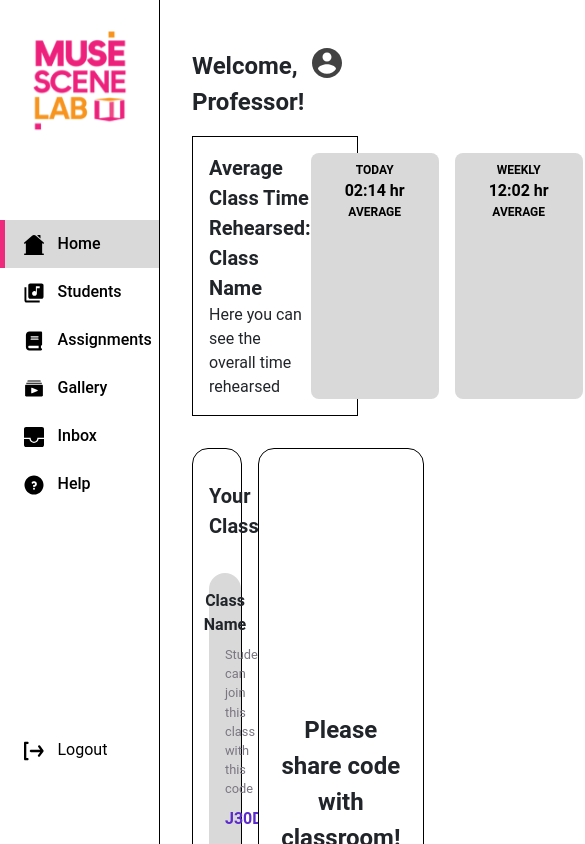
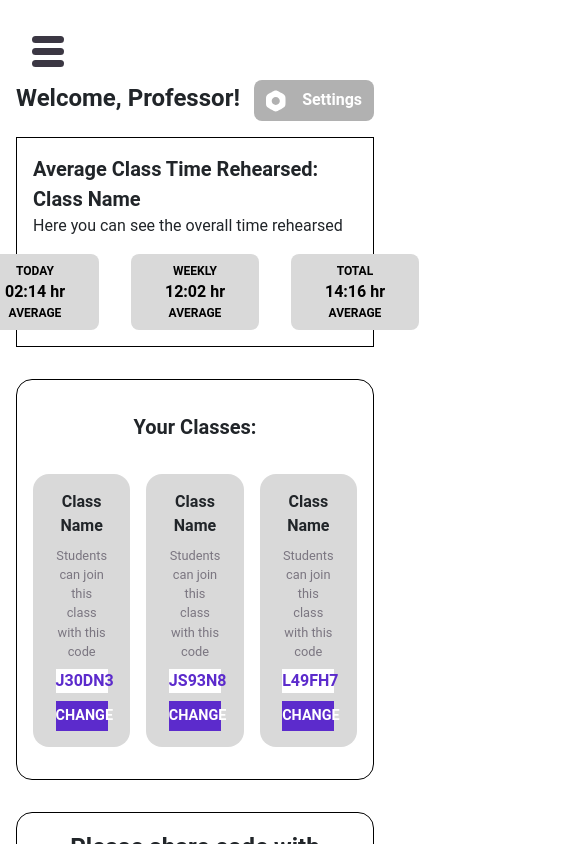
Before and after one commit to MuseSceneLab/MSL.RMIT, a React (Create React App) app in the folder student-side-web/: page /home in a window 390 px wide. Shown: the top 844 px of the page, 585 px wide, since content can reach past the window. Built offline with nearby package versions, Linux system fonts and the light colour scheme.

Commit message:
responsive nav bar is working

```diff
--- a/student-side-web/src/components/LogoutButton.js
+++ b/student-side-web/src/components/LogoutButton.js
@@ -1,10 +1,17 @@
-import React from 'react';
+import React, { useEffect } from 'react';
 import { LogOutIcon } from '../assets/Icons.js';
 
-const LogoutButton = () => {
+const LogoutButton = (props) => {
+
+    // Get logout button hidden state
+    const logoutButtonHidden = props.logoutButtonHidden;
+
+    // useEffect for updating logout button hidden state
+    useEffect(() => {}, [logoutButtonHidden]);
+
     return (
     <>
-        <a className='logout-button' href='/user-selection'>
+        <a className={logoutButtonHidden ? 'logout-button logout-button-show' : 'logout-button logout-button-hide'} href='/user-selection'>
             <LogOutIcon />
             Logout
         </a>
--- a/student-side-web/src/components/NavBar.js
+++ b/student-side-web/src/components/NavBar.js
@@ -1,4 +1,4 @@
-import React, { useEffect } from 'react';
+import React, { useEffect, useState } from 'react';
 import { HomeIcon, StudioIcon, InboxIcon, LibraryIcon, MSLLogo, FAQIcon, StudentsIcon, GalleryIcon, AssignmentsIcon } from '../assets/Icons.js';
 import LogoutButton from './LogoutButton.js';
 
@@ -6,13 +6,43 @@ const NavBar = () => {
 
     // Get current url location
     const location = window.location.pathname;
+    const screenWidth = window.innerWidth;
 
     // Get user role ()
     // REPLACE THIS WITH DATABASE DETAILS
     const userRole = localStorage.getItem('userRole');
 
+    // function for toggling navbar
+    const [navBarExpanded, setNavBarExpanded] = useState(true);
+
+    {/* toggleNavBar()
+      * expand/collapse navbar
+      * @param none
+      * @return none
+      * @precondition none
+      * @postcondition navbar is expanded/collapsed
+    */}
+    const toggleNavBar = () => {
+        setNavBarExpanded(!navBarExpanded);
+        if (!navBarExpanded) {
+            document.getElementsByClassName('nav-bar')[0].classList.add('nav-bar-hide');
+            document.getElementsByClassName('nav-bar-logo')[0].classList.add('nav-bar-logo-hide');
+            document.getElementsByClassName('nav-bar')[0].classList.remove('nav-bar-show');
+            document.getElementsByClassName('nav-bar-logo')[0].classList.remove('nav-bar-logo-show');
+            document.getElementsByClassName('hamburger')[0].classList.remove('hamburger-expanded');
+            document.getElementsByClassName('hamburger-container')[0].classList.remove('hamburger-container-expanded');
+        } else {
+            document.getElementsByClassName('nav-bar')[0].classList.remove('nav-bar-hide');
+            document.getElementsByClassName('nav-bar-logo')[0].classList.remove('nav-bar-logo-hide');
+            document.getElementsByClassName('nav-bar')[0].classList.add('nav-bar-show');
+            document.getElementsByClassName('nav-bar-logo')[0].classList.add('nav-bar-logo-show');
+            document.getElementsByClassName('hamburger')[0].classList.add('hamburger-expanded');
+            document.getElementsByClassName('hamburger-container')[0].classList.add('hamburger-container-expanded');
+        }
+    }
+
     // useEffect for updating location
-    useEffect(() => {}, [location]);
+    useEffect(() => {}, [location, navBarExpanded]);
 
     return ( userRole === 'student' ?
     // student navbar
@@ -52,9 +82,12 @@ const NavBar = () => {
     :
     // teacher navbar
     <>
-        <img src={MSLLogo} alt='Muse Scene Lab Logo' className='nav-bar-logo' />
+        <img src={MSLLogo} alt='Muse Scene Lab Logo' className='nav-bar-logo nav-bar-logo-hide' />
+        <div className='hamburger-container' onClick={toggleNavBar}>
+            <div className={screenWidth > 1000 ? "d-none" : "hamburger"}></div>
+        </div>
 
-        <div className='nav-bar d-flex flex-column'>
+        <div className='nav-bar nav-bar-hide d-flex flex-column'>
             <a className={location === '/home' ? 'nav-bar-item item-selected' : 'nav-bar-item'} href='/home'>
                 <HomeIcon />
                 Home
@@ -86,7 +119,7 @@ const NavBar = () => {
             </a>
         </div>
 
-        <LogoutButton />
+        <LogoutButton logoutButtonHidden={navBarExpanded ? false : true} />
     </>
     );
 }
--- a/student-side-web/src/index.css
+++ b/student-side-web/src/index.css
@@ -1118,3 +1118,317 @@ summary::-webkit-details-marker {display: none; }
 .expanded-content.active {
     display: block; /* Display when expanded */
 }
+
+/* Responsiveness */
+
+@media screen and (max-width: 1000px) {
+
+  /* Nav Bar */
+
+  .hamburger-container {
+    display: block;
+    cursor: pointer;
+    position: fixed;
+    top: 1.75rem;
+    left: 1.75rem;
+    z-index: 99999;
+    width: 2.5rem;
+    height: 3rem;
+    background-color: transparent;
+    border-radius: 1rem;
+    transition: transform 0.5s;
+  }
+
+  .hamburger-container-expanded {
+    display: block;
+    cursor: pointer;
+    position: fixed;
+    top: 0rem;
+    left: .5rem;
+    z-index: 99999;
+    width: 2.75rem;
+    height: 3rem;
+    background-color: transparent;
+    border-radius: 1rem;
+    transition: transform 0.5s;
+  }
+
+  .hamburger {
+    display: block;
+    cursor: pointer;
+    position: fixed;
+    top: 3rem;
+    left: 2rem;
+    z-index: 999;
+    width: 2rem;
+    height: 7px;
+    background-color: var(--colour-purple-grey);
+    border-radius: 1rem;
+    transition: transform 0.5s;
+  }
+
+  .hamburger::before {
+    content: '';
+    position: absolute;
+    width: 2rem;
+    height: 7px;
+    background-color: var(--colour-purple-grey);
+    border-radius: 1rem;
+    top: -0.75rem;
+    left: 0;
+    transition: transform 0.5s;
+  }
+
+  .hamburger::after {
+    content: '';
+    position: absolute;
+    width: 2rem;
+    height: 7px;
+    background-color: var(--colour-purple-grey);
+    border-radius: 1rem;
+    top: 0.75rem;
+    left: 0;
+    transition: transform 0.5s;
+  }
+
+  .hamburger-expanded {
+    display: block;
+    cursor: pointer;
+    position: fixed;
+    top: 3rem;
+    left: 2rem;
+    z-index: 999;
+    width: 2rem;
+    height: 7px;
+    background-color: transparent;
+    border-radius: 1rem;
+    transition: transform 0.5s;
+  }
+
+  .hamburger-expanded::after {
+    content: '';
+    position: absolute;
+    width: 2rem;
+    height: 7px;
+    background-color: var(--colour-purple-grey);
+    border-radius: 1rem;
+    top: 0.75rem;
+    left: 0;
+    transform: rotate(45deg) translate(-42px, -17px);
+    transition: transform 0.5s;
+  }
+
+  .hamburger-expanded::before {
+    content: '';
+    position: absolute;
+    width: 2rem;
+    height: 7px;
+    background-color: var(--colour-purple-grey);
+    border-radius: 1rem;
+    top: -0.75rem;
+    left: 0;
+    transform: rotate(-45deg) translate(0px, -25px);
+    transition: transform 0.5s;
+  }
+
+  .nav-bar-hide {
+    width: 160px;
+    height: 100vh;
+    padding-top: 220px;
+    border-right: 1px solid var(--colour-black);
+    font-weight: 500;
+    position: fixed;
+    background-color: var(--colour-white);
+    transform: translateX(-100%);
+    animation: slide-out 0.5s forwards;
+  }
+
+  .nav-bar-show {
+    width: 160px;
+    height: 100vh;
+    padding-top: 220px;
+    border-right: 1px solid var(--colour-black);
+    font-weight: 500;
+    position: fixed;
+    background-color: var(--colour-white);
+    animation: slide-in 0.5s forwards;
+  }
+
+  .nav-bar-logo-hide {
+    width: 120px;
+    position: fixed;
+    top: 20px;
+    left: 20px;
+    z-index: 999;
+    transform: scale(0);
+    transition: transform 0.5s;
+  }
+
+  .nav-bar-logo-show {
+    width: 120px;
+    position: fixed;
+    top: 20px;
+    left: 20px;
+    z-index: 999;
+    animation: slide-in 0.5s forwards;
+  }
+
+  .logout-button {
+    display: none;
+    z-index: 0;
+  }
+
+  .logout-button-hide {
+    display: none;
+    position: fixed;
+    text-decoration: none;
+    color: var(--colour-black);
+    bottom: 70px;
+    padding-left: 1.5rem;
+    padding-top: .75rem;
+    padding-bottom: .75rem;
+    width: 159px;
+    background-color: var(--colour-white);
+    transform: translateX(-100%);
+    animation: slide-out 0.5s forwards;
+  }
+
+  .logout-button-show {
+    display: block;
+    position: fixed;
+    text-decoration: none;
+    color: var(--colour-black);
+    bottom: 70px;
+    padding-left: 1.5rem;
+    padding-top: .75rem;
+    padding-bottom: .75rem;
+    width: 159px;
+    background-color: var(--colour-white);
+    animation: slide-in 0.5s forwards;
+    transition: transform 0.5s;
+  }
+
+  /* Home */
+  .page {
+    padding-left: 1rem;
+    padding-right: 1rem;
+    z-index: 999;
+  }
+
+  .top-row {
+    margin-top: 2rem;
+  }
+
+  .class-time-rehearsed-container {
+    width: 100%;
+    background-color: var(--colour-white);
+    border: var(--colour-black) solid 1px;;
+    padding: 1rem;
+    display: flex;
+    flex-direction: column;
+    align-items: center;
+    justify-content: space-between;
+    margin-top: 1rem;
+  }
+
+  .class-time-rehearsed-leftside {
+    display: flex;
+    flex-direction: column;
+    justify-content: space-around;
+    margin-bottom: 1rem;
+  }
+
+  .class-time-rehearsed-title {
+    font-size: 1.25rem;
+    font-weight: 700;
+  }
+
+  .time-rehearsed-description {
+    font-size: 1rem;
+    font-weight: 600;
+  }
+
+  .class-time-rehearsed-rightside {
+    display: flex;
+    gap: 2rem;
+  }
+
+  .class-time-rehearsed-rightside-item {
+    background: var(--colour-grey);
+    border-radius: .5rem;
+    width: 8rem;
+    text-align: center;
+    padding-top: .5rem;
+    padding-bottom: .5rem;
+    color: var(--colour-black);
+    font-weight: 700;
+    font-size: 0.75rem;
+  }
+
+  .class-time-rehearsed {
+    font-size: 1rem;
+  }
+
+  .professor-home-content {
+    display: flex;
+    flex-direction: column;
+    justify-content: space-between;
+    margin-top: 1rem;
+    gap: 1rem;
+  }
+
+  .your-classes {
+    width: 100%;
+    background-color: var(--colour-white);
+    border-radius: 1rem;
+    border: var(--colour-black) solid 1px;
+    padding: 1rem;
+    padding-top: 2rem;
+    padding-bottom: 2rem;
+    margin-top: 1rem;
+    text-align: center;
+    font-weight: 700;
+    font-size: 1.25rem;
+    display: flex;
+    flex-direction: column;
+    gap: 1rem;
+  }
+
+  .class-container {
+    display: flex;
+    flex-direction: column;
+    justify-content: space-around;
+    gap: .5rem;
+    margin-top: 1rem;
+    background-color: var(--colour-grey);
+    border-radius: 1rem;
+    padding: 1rem;
+    align-items: center;
+    cursor: pointer;
+  }
+
+  .class-list {
+    display: flex;
+    gap: 1rem;
+  }
+}
+
+/* Animations */
+
+@keyframes slide-in {
+  0% {
+    transform: translateX(-100%);
+  }
+  100% {
+    transform: translateX(0%);
+  }
+}
+
+@keyframes slide-out {
+  0% {
+    transform: translateX(0%);
+  }
+  100% {
+    transform: translateX(-100%);
+  }
+}
--- a/student-side-web/src/pages/Assignments.js
+++ b/student-side-web/src/pages/Assignments.js
@@ -1,7 +1,8 @@
 import React, { useState } from 'react';
 import GreetingHeading from "../components/GreetingHeading";
-import { UserIcon } from "../assets/Icons.js";
+import { SettingsIcon, UserIcon } from "../assets/Icons.js";
 import '../index.css';
+import SettingsButton from '../components/SettingsButton';
 
 const Assignments = () => {
     const userRole = localStorage.getItem('userRole');
@@ -34,7 +35,7 @@ const Assignments = () => {
         <div className="page">
             <div className="top-row">
                 <GreetingHeading heading={`Welcome back, ${userRole}!`} />
-                <div><UserIcon />{userRole}</div>
+                <SettingsButton />
             </div>
             <div className="search-row">
                 <input
--- a/student-side-web/src/pages/FAQ.js
+++ b/student-side-web/src/pages/FAQ.js
@@ -1,5 +1,6 @@
 import GreetingHeading from "../components/GreetingHeading";
 import { UserIcon, categoryTitle } from "../assets/Icons.js";
+import SettingsButton from "../components/SettingsButton";
 
 const FAQ = () => {
 
@@ -10,7 +11,7 @@ const FAQ = () => {
     <div className="page">
         <div className="top-row">
             <GreetingHeading heading='Frequently Asked Questions' />
-            <div><UserIcon />{userRole}</div>
+            <SettingsButton />
         </div>
 
         <div className="d-flex flex-wrap faq-categories">
--- a/student-side-web/src/pages/Home.js
+++ b/student-side-web/src/pages/Home.js
@@ -113,7 +113,7 @@ const Home = () => {
     <div className="page">
         <div className="top-row">
             <GreetingHeading heading='Welcome, Professor!' />
-            <div><UserIcon />{userRole}</div>
+            <SettingsButton />
         </div>
 
         <div className="class-time-rehearsed-container">
@@ -149,7 +149,8 @@ const Home = () => {
 
         <div className='professor-home-content'>
             <div className="your-classes">
-                Your Classes:
+                <div>Your Classes:</div>
+                <div className="class-list">
                     <div className={selectedClass === "J30DN3" ? "class-container selected-class" : "class-container"} onClick={() => handleClassChange("J30DN3")}>
                         <div className="class-title">Class Name</div>
                         <div className="join-hint">Students can join this class with this code</div>
@@ -167,6 +168,7 @@ const Home = () => {
                         <div className="join-hint">Students can join this class with this code</div>
                         <div className="class-code">L49FH7</div>
                         <div className="change-code-button">CHANGE</div>
+                    </div>
                 </div>
             </div>
 
--- a/student-side-web/src/pages/Students.js
+++ b/student-side-web/src/pages/Students.js
@@ -3,6 +3,7 @@ import GreetingHeading from "../components/GreetingHeading";
 import { UserIcon, categoryTitle } from "../assets/Icons.js";
 import '../index.css';
 import FilterIcon from '../assets/filter.svg';
+import SettingsButton from '../components/SettingsButton';
 
 const Students = () => {
     const userRole = localStorage.getItem('userRole');
@@ -16,7 +17,7 @@ const Students = () => {
         <div className="page">
             <div className="top-row">
                 <GreetingHeading heading='Students Tab' />
-                <div><UserIcon />{userRole}</div>
+                <SettingsButton />
             </div>
 
             <div className="student-tabs-container">
```
Also changed, not shown: student-side-web/src/App.css (line endings or trailing spaces). Lines whose indentation alone changed are shown as unchanged.
